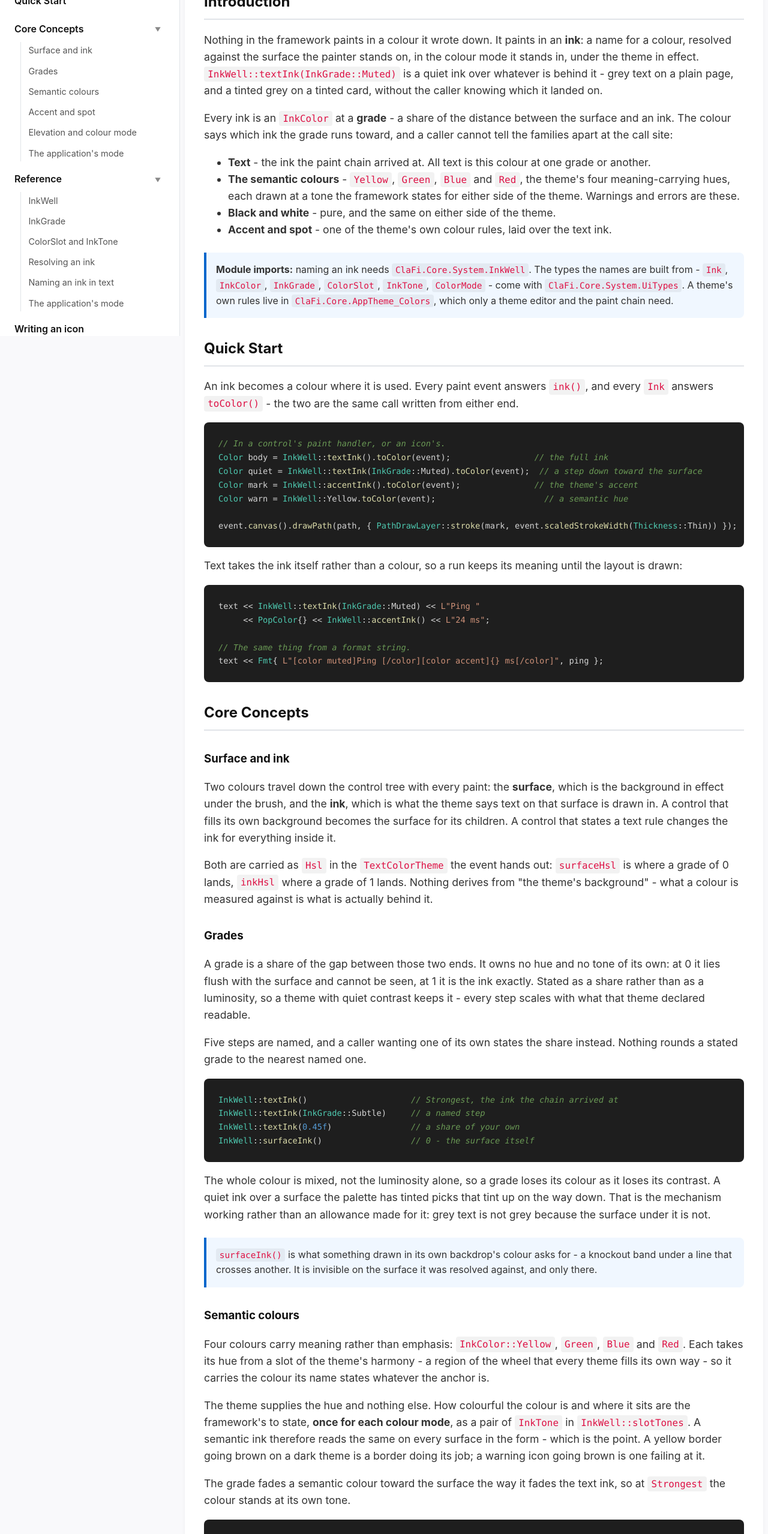
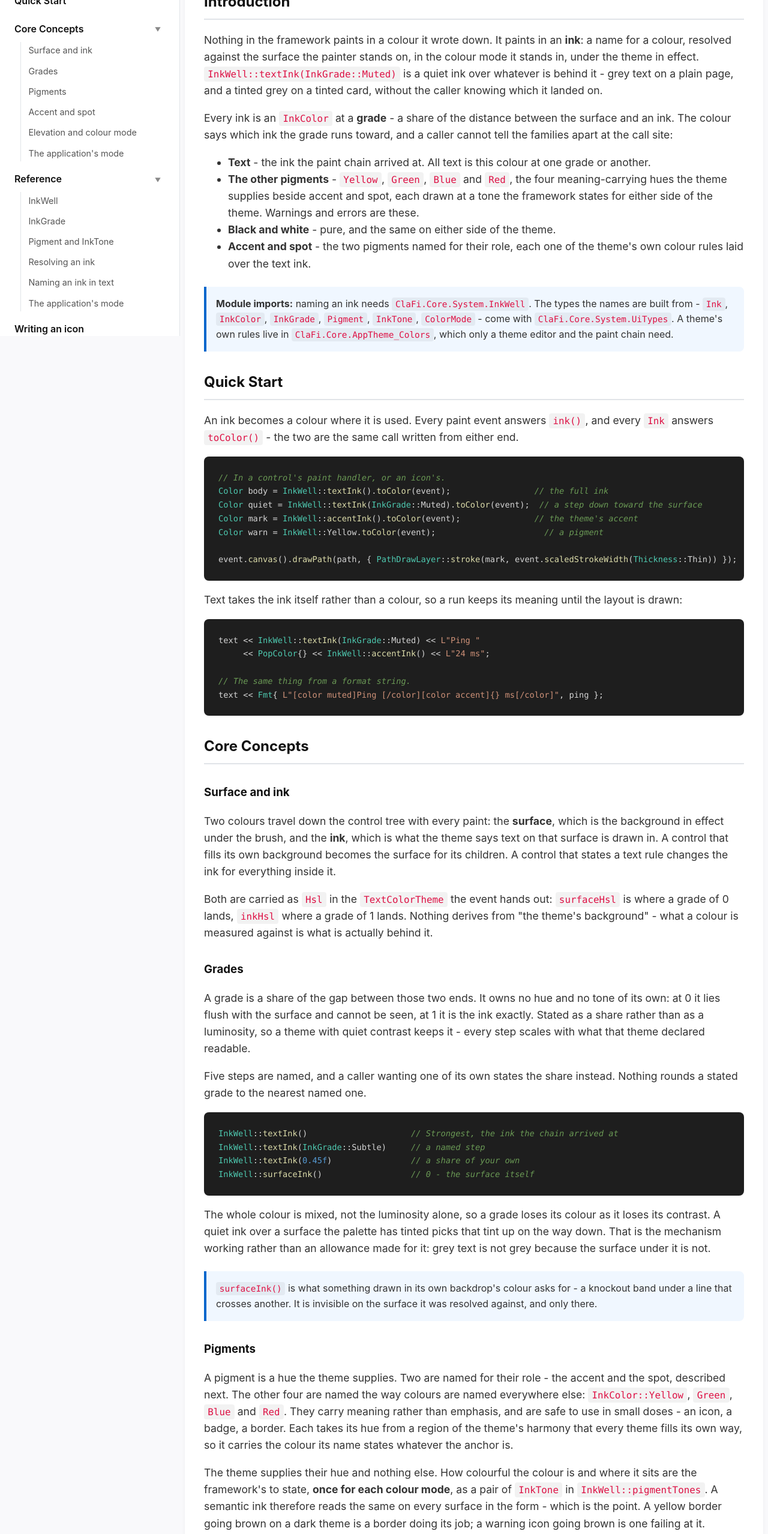
Before and after one commit to clafi-fw/cpp, a plain HTML site: page Documentation/Color-Manual.html in a window 1280 px wide. Shown: the part 240-2797 px from the top of the page at 60% size. Drawn offline with Linux system fonts and the light colour scheme.

Commit message:
Refining theme semantic hues terminology - it's Pigment now

```diff
--- a/Documentation/Color-Manual.html
+++ b/Documentation/Color-Manual.html
@@ -121,7 +121,7 @@
                 <ul>
                     <li><a href="#surface-and-ink">Surface and ink</a></li>
                     <li><a href="#grades">Grades</a></li>
-                    <li><a href="#slots">Semantic colours</a></li>
+                    <li><a href="#pigments">Pigments</a></li>
                     <li><a href="#accent-and-spot">Accent and spot</a></li>
                     <li><a href="#elevation">Elevation and colour mode</a></li>
                     <li><a href="#app-mode">The application's mode</a></li>
@@ -135,7 +135,7 @@
                 <ul>
                     <li><a href="#ref-inkwell">InkWell</a></li>
                     <li><a href="#ref-grades">InkGrade</a></li>
-                    <li><a href="#ref-slots">ColorSlot and InkTone</a></li>
+                    <li><a href="#ref-pigments">Pigment and InkTone</a></li>
                     <li><a href="#ref-resolving">Resolving an ink</a></li>
                     <li><a href="#ref-text">Naming an ink in text</a></li>
                     <li><a href="#ref-app-mode">The application's mode</a></li>
@@ -188,17 +188,18 @@ cannot tell the families apart at the call site:</p>
 <ul>
     <li><strong>Text</strong> - the ink the paint chain arrived at. All text is this colour at one
         grade or another.</li>
-    <li><strong>The semantic colours</strong> - <code>Yellow</code>, <code>Green</code>,
-        <code>Blue</code> and <code>Red</code>, the theme's four meaning-carrying hues, each drawn at a
-        tone the framework states for either side of the theme. Warnings and errors are these.</li>
+    <li><strong>The other pigments</strong> - <code>Yellow</code>, <code>Green</code>,
+        <code>Blue</code> and <code>Red</code>, the four meaning-carrying hues the theme supplies beside
+        accent and spot, each drawn at a tone the framework states for either side of the theme.
+        Warnings and errors are these.</li>
     <li><strong>Black and white</strong> - pure, and the same on either side of the theme.</li>
-    <li><strong>Accent and spot</strong> - one of the theme's own colour rules, laid over the text
-        ink.</li>
+    <li><strong>Accent and spot</strong> - the two pigments named for their role, each one of the
+        theme's own colour rules laid over the text ink.</li>
 </ul>
 
 <div class="info">
 <strong>Module imports:</strong> naming an ink needs <code>ClaFi.Core.System.InkWell</code>. The
-types the names are built from - <code>Ink</code>, <code>InkColor</code>, <code>InkGrade</code>, <code>ColorSlot</code>,
+types the names are built from - <code>Ink</code>, <code>InkColor</code>, <code>InkGrade</code>, <code>Pigment</code>,
 <code>InkTone</code>, <code>ColorMode</code> - come with
 <code>ClaFi.Core.System.UiTypes</code>. A theme's own rules live in
 <code>ClaFi.Core.AppTheme_Colors</code>, which only a theme editor and the paint chain need.
@@ -214,7 +215,7 @@ end.</p>
 <span class="tp">Color</span> body = <span class="tp">InkWell</span>::<span class="fn">textInk</span>().<span class="fn">toColor</span>(event);                 <span class="cm">// the full ink</span>
 <span class="tp">Color</span> quiet = <span class="tp">InkWell</span>::<span class="fn">textInk</span>(<span class="tp">InkGrade</span>::Muted).<span class="fn">toColor</span>(event);  <span class="cm">// a step down toward the surface</span>
 <span class="tp">Color</span> mark = <span class="tp">InkWell</span>::<span class="fn">accentInk</span>().<span class="fn">toColor</span>(event);               <span class="cm">// the theme's accent</span>
-<span class="tp">Color</span> warn = <span class="tp">InkWell</span>::Yellow.<span class="fn">toColor</span>(event);                      <span class="cm">// a semantic hue</span>
+<span class="tp">Color</span> warn = <span class="tp">InkWell</span>::Yellow.<span class="fn">toColor</span>(event);                      <span class="cm">// a pigment</span>
 
 event.<span class="fn">canvas</span>().<span class="fn">drawPath</span>(path, { <span class="tp">PathDrawLayer</span>::<span class="fn">stroke</span>(mark, event.<span class="fn">scaledStrokeWidth</span>(<span class="tp">Thickness</span>::Thin)) });</code></pre>
 
@@ -267,17 +268,19 @@ band under a line that crosses another. It is invisible on the surface it was re
 only there.
 </div>
 
-<h3 id="slots">Semantic colours</h3>
+<h3 id="pigments">Pigments</h3>
 
-<p>Four colours carry meaning rather than emphasis: <code>InkColor::Yellow</code>,
-<code>Green</code>, <code>Blue</code> and <code>Red</code>. Each takes its hue from a slot of the
-theme's harmony - a region of the wheel that every theme fills its own way - so it carries the
-colour its name states whatever the anchor is.</p>
+<p>A pigment is a hue the theme supplies. Two are named for their role - the accent and the spot,
+described next. The other four are named the way colours are named everywhere else:
+<code>InkColor::Yellow</code>, <code>Green</code>, <code>Blue</code> and <code>Red</code>. They
+carry meaning rather than emphasis, and are safe to use in small doses - an icon, a badge, a border.
+Each takes its hue from a region of the theme's harmony that every theme fills its own way, so it
+carries the colour its name states whatever the anchor is.</p>
 
-<p>The theme supplies the hue and nothing else. How colourful the colour is and where it sits are
-the framework's to state, <strong>once for each colour mode</strong>, as a pair of
-<code>InkTone</code> in <code>InkWell::slotTones</code>. A semantic ink therefore reads the same on
-every surface in the form - which is the point. A yellow border going brown on a dark theme is a
+<p>The theme supplies their hue and nothing else. How colourful the colour is and where it sits
+are the framework's to state, <strong>once for each colour mode</strong>, as a pair of
+<code>InkTone</code> in <code>InkWell::pigmentTones</code>. A semantic ink therefore reads the same
+on every surface in the form - which is the point. A yellow border going brown on a dark theme is a
 border doing its job; a warning icon going brown is one failing at it.</p>
 
 <p>The grade fades a semantic colour toward the surface the way it fades the text ink, so at
@@ -420,7 +423,7 @@ two yellows.</p>
 <tr><td><code>spotInk(InkGrade = Strongest)</code></td><td>The theme's spot rule, at that grade.</td></tr>
 <tr><td><code>yellowInk</code>, <code>greenInk</code>, <code>blueInk</code>, <code>redInk</code> <code>(InkGrade = Strongest)</code></td><td>A semantic colour at that grade.</td></tr>
 <tr><td><code>blackInk</code>, <code>whiteInk</code> <code>(InkGrade = Strongest)</code></td><td>Pure black or white at that grade, the same in both colour modes.</td></tr>
-<tr><td><code>slotTones(ColorSlot)</code></td><td>The tone a semantic colour is drawn at on each side of the theme.</td></tr>
+<tr><td><code>pigmentTones(Pigment)</code></td><td>The tone a semantic colour is drawn at on each side of the theme.</td></tr>
 <tr><td><code>InkWell::Yellow</code></td><td>Warning. Drawn, never read - see below.</td></tr>
 <tr><td><code>InkWell::Green</code></td><td>Success, present, on.</td></tr>
 <tr><td><code>InkWell::Blue</code></td><td>Information, a link, a thing named.</td></tr>
@@ -450,23 +453,24 @@ and is not an invitation.
 <tr><td><code>InkGrade::Strongest</code></td><td>1.00</td><td>Body text - the ink itself.</td></tr>
 </table>
 
-<h3 id="ref-slots">ColorSlot and InkTone</h3>
+<h3 id="ref-pigments">Pigment and InkTone</h3>
 
-<p><code>ColorSlot</code> is <code>Yellowish</code>, <code>Greenish</code>, <code>Blueish</code>,
-<code>Reddish</code> - the harmony's hue regions, one behind each semantic colour, never a place in
-an order. <code>InkTone</code> is the pair that says how colourful and how light: the two travel
-together because a hue needs a different amount of colour to read at one luminosity than at
-another, so stating either without the other names half a colour. <code>SlotTones</code> states one
+<p><code>Pigment</code> is <code>Yellow</code>, <code>Green</code>, <code>Blue</code>,
+<code>Red</code> - the four other pigments, each a region of the harmony's wheel rather than a place
+in an order. Accent and spot reach the paint through the theme's rules and have no entry here.
+<code>InkTone</code> is the pair that says how colourful and how light: the two travel together
+because a hue needs a different amount of colour to read at one luminosity than at another, so
+stating either without the other names half a colour. <code>PigmentTones</code> states one
 <code>InkTone</code> for each side of the theme.</p>
 
 <pre><code><span class="kw">struct</span> <span class="tp">InkTone</span> { <span class="kw">float</span> saturation{ <span class="kw">1.0f</span> }; <span class="kw">float</span> luminosity{ <span class="kw">0.5f</span> }; };
-<span class="kw">struct</span> <span class="tp">SlotTones</span> { <span class="tp">InkTone</span> dark{}; <span class="tp">InkTone</span> light{}; };
+<span class="kw">struct</span> <span class="tp">PigmentTones</span> { <span class="tp">InkTone</span> dark{}; <span class="tp">InkTone</span> light{}; };
 
 <span class="cm">// Declared once and serving both modes from that one declaration.</span>
-<span class="kw">constexpr</span> <span class="tp">SlotTones</span> <span class="tp">InkWell</span>::<span class="fn">slotTones</span>(<span class="tp">ColorSlot</span>);
+<span class="kw">constexpr</span> <span class="tp">PigmentTones</span> <span class="tp">InkWell</span>::<span class="fn">pigmentTones</span>(<span class="tp">Pigment</span>);
 
-<span class="cm">// The slot a semantic colour takes its hue from, and none for the other colours.</span>
-<span class="kw">constexpr</span> <span class="tp">std</span>::<span class="tp">optional</span>&lt;<span class="tp">ColorSlot</span>&gt; <span class="fn">slotOf</span>(<span class="tp">InkColor</span>);</code></pre>
+<span class="cm">// The pigment a semantic colour takes its hue from, and none for the other colours.</span>
+<span class="kw">constexpr</span> <span class="tp">std</span>::<span class="tp">optional</span>&lt;<span class="tp">Pigment</span>&gt; <span class="fn">pigmentOf</span>(<span class="tp">InkColor</span>);</code></pre>
 
 <p>The tones the four semantic colours are drawn at, measured at the 3:1 graphics threshold against
 pages at luminosity 0.13 and 0.87:</p>
@@ -493,8 +497,8 @@ icon can name a colour without knowing what kind of event is behind it.</p>
 <tr><th>Call</th><th>Use</th></tr>
 <tr><td><code>ref.toColor(event)</code></td><td>The usual spelling, and the only one an icon needs.</td></tr>
 <tr><td><code>event.ink(ref)</code></td><td>The same call from the other end.</td></tr>
-<tr><td><code>event.ink(slot, tone)</code></td><td>A slot's hue at a tone stated outright, with nothing placing it.</td></tr>
-<tr><td><code>event.ink(slot, saturation, elevation)</code></td><td>A slot placed by elevation, with the mode doing the orienting.</td></tr>
+<tr><td><code>event.ink(pigment, tone)</code></td><td>A pigment's hue at a tone stated outright, with nothing placing it.</td></tr>
+<tr><td><code>event.ink(pigment, saturation, elevation)</code></td><td>A pigment placed by elevation, with the mode doing the orienting.</td></tr>
 <tr><td><code>themeColors().inkHsl(ref, textColor)</code></td><td>The resolution before it becomes a <code>Color</code>. Take this when a colour rule is applied next.</td></tr>
 </table>
 
@@ -602,7 +606,7 @@ assigned:</p>
 </table>
 
 <p>Separately, <code>anchorHue</code> and <code>harmonyKind</code> derive the harmony the four
-semantic slots are taken from. The harmony is derived rather than stored, so a file carries the two
+other pigments are taken from. The harmony is derived rather than stored, so a file carries the two
 inputs and not the result.</p>
 
 <h3 id="color-rules">Colour rules</h3>
@@ -661,7 +665,7 @@ the element having to state a flip.</p>
         <ul>
             <li><strong>Name the ink, resolve where you paint.</strong> The same <code>Ink</code> is right on every surface; a <code>Color</code> is right on one.</li>
             <li><strong>Use a grade for anything grey.</strong> Grey is the ladder between the surface and the ink, not a colour.</li>
-            <li><strong>Name a meaning with a semantic colour</strong> - <code>InkWell::Red</code>, or <code>redInk(grade)</code> for a quieter one - and leave its tones to <code>InkWell::slotTones</code>, the one declaration serving both modes.</li>
+            <li><strong>Name a meaning with a semantic colour</strong> - <code>InkWell::Red</code>, or <code>redInk(grade)</code> for a quieter one - and leave its tones to <code>InkWell::pigmentTones</code>, the one declaration serving both modes.</li>
             <li><strong>Take <code>inkHsl</code> when a rule comes next</strong>, and let the last step be the one that makes a <code>Color</code>.</li>
             <li><strong>Reach for the accent for interface emphasis</strong> and the spot for what stands apart from the interface.</li>
             <li><strong>Ask <code>wornColorMode</code> which side the application is on.</strong> Under Auto the answer is the desktop's, and it moves while the application runs.</li>
@@ -693,9 +697,9 @@ at every grade.</p>
 <pre><code><span class="cm">// The far end of the mix: a semantic colour's hue, pure black or white, the theme's accent</span>
 <span class="cm">// or spot rule over the chain's ink, or the chain's ink itself.</span>
 <span class="tp">Hsl</span> inkEnd = textHsl;
-<span class="kw">const</span> <span class="tp">std</span>::<span class="tp">optional</span>&lt;<span class="tp">ColorSlot</span>&gt; slot = <span class="fn">slotOf</span>(ink.color);
-<span class="kw">if</span> (slot)
-    inkEnd = m_bakedColors-&gt;<span class="fn">slotHsl</span>(*slot, lightness);
+<span class="kw">const</span> <span class="tp">std</span>::<span class="tp">optional</span>&lt;<span class="tp">Pigment</span>&gt; pigment = <span class="fn">pigmentOf</span>(ink.color);
+<span class="kw">if</span> (pigment)
+    inkEnd = m_bakedColors-&gt;<span class="fn">pigmentHsl</span>(*pigment, lightness);
 <span class="kw">else if</span> (ink.color == <span class="tp">InkColor</span>::Black)
     inkEnd = { <span class="kw">0.0f</span>, <span class="kw">0.0f</span>, <span class="kw">0.0f</span> };
 <span class="kw">else if</span> (ink.color == <span class="tp">InkColor</span>::White)
```
Also changed, not shown: 17 other files.
